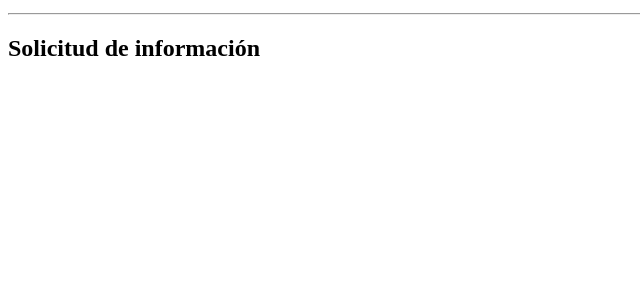
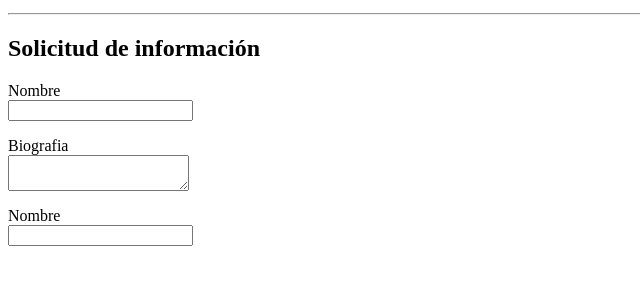
Before and after one commit to DenisRocher/MasterProgramacionUdemy, a plain HTML site: page contacto.html in a window 1280 px wide. Shown: the part 123-408 px from the top of the page, without its empty margins (0-640 px from the left). Drawn offline with Linux system fonts and the light colour scheme.

Commit message:
--- Auto-Git Commit ---

```diff
--- a/contacto.html
+++ b/contacto.html
@@ -19,3 +19,16 @@
 
     <!--Contenido de contacto.html-->
     <h2>Solicitud de información</h2>
+    <form>
+      <p>
+        <label for="nombre">Nombre</label><br/>
+        <input type="text" name="nombre"/>
+      </p>
+      <p>
+        <label for="biografia">Biografia</label><br/>
+        <textarea name="biografia"></textarea>
+      </p><p>
+        <label for="nombre">Nombre</label><br/>
+        <input type="text" name="nombre"/>
+      </p>
+    </form>
```
